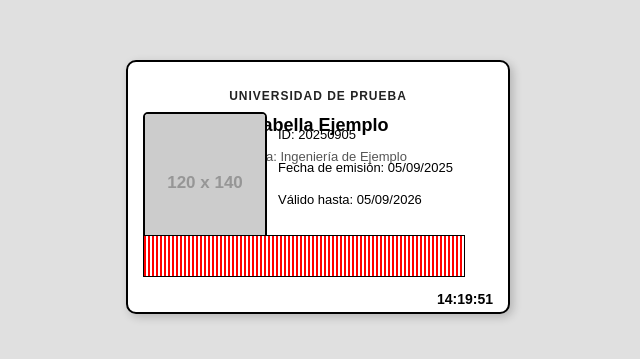
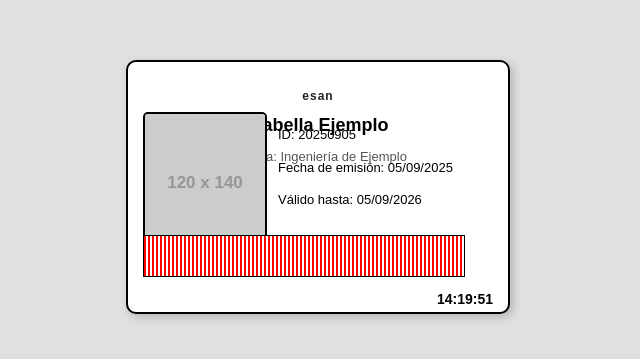
Before and after one commit to BellaMariapaz/Carnet-falsito, a plain HTML site: page index.html in a window 1280 px wide. Shown: the part 221-580 px from the top of the page, without its empty margins (322-962 px from the left). Drawn offline with Linux system fonts and the light colour scheme; placeholder pictures from the web are drawn by us.

Commit message:
Update index.html

```diff
--- a/index.html
+++ b/index.html
@@ -3,13 +3,13 @@
 <head>
     <meta charset="UTF-8">
     <meta name="viewport" content="width=device-width, initial-scale=1.0">
-    <title>Carnet de Prueba</title>
+    <title>Carnet de Fabri</title>
     <link rel="stylesheet" href="style.css">
 </head>
 <body>
     <div class="carnet">
         <div class="header">
-            <p class="universidad">UNIVERSIDAD DE PRUEBA</p>
+            <p class="universidad">esan</p>
             <h1 class="nombre">Isabella Ejemplo</h1>
             <p class="carrera">Carrera: Ingeniería de Ejemplo</p>
         </div>
```
